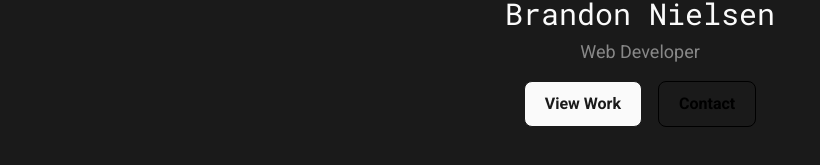
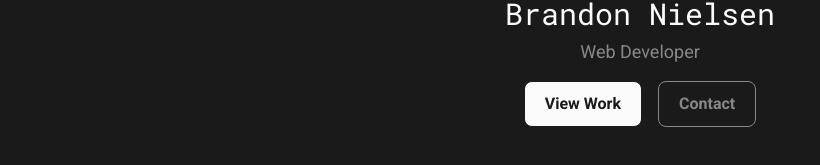
Before and after one commit to bnielsencodes/bnielsen.dev-v2, a Next.js app: page / in a window 1280 px wide. Shown: the part 453-618 px from the top of the page, without its empty margins (0-820 px from the left). Built offline with nearby package versions, Linux system fonts and the light colour scheme.

Commit message:
Update button

```diff
--- a/app/components/header/Header.tsx
+++ b/app/components/header/Header.tsx
@@ -9,7 +9,7 @@ export default function Header(props: any) {
       <h2 className={clsx("text-lg", { "text-neutral-400": props.darkMode, "text-neutral-200": !props.darkMode })}>Web Developer</h2>
       <div className="flex gap-4 mt-[15px]">
         <button className="py-[10px] px-[20px] border border-color-neutral-500 rounded-lg bg-neutral-500 text-neutral-100 font-semibold">View Work</button>
-        <button className="py-[10px] px-[20px] border border-color-neutral-200 rounded-lg font-semibold">Contact</button>
+        <button className="py-[10px] px-[20px] border border-color-neutral-300 rounded-lg font-semibold text-neutral-400">Contact</button>
       </div>
     </header>
   );
```
